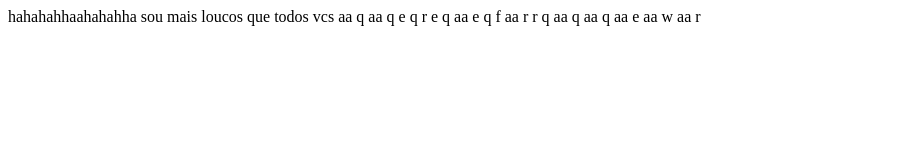
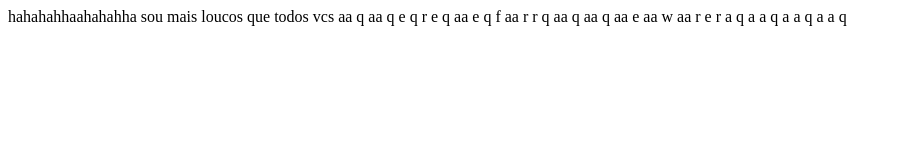
Before and after one commit to Nivysjv/atumalaka-2a, a plain HTML site: page index.html in a window 1280 px wide. Shown: the whole page, without its empty margins (0-901 px from the left). Drawn offline with Linux system fonts and the light colour scheme.

Commit message:
Update index.html
combo insanio

```diff
--- a/index.html
+++ b/index.html
@@ -3,4 +3,5 @@
 aa q aa q e q r
 e q aa e q f aa r
 r  q aa q aa q aa e aa w aa r
+e r a q a a q a a q a a q
 </html>
```
